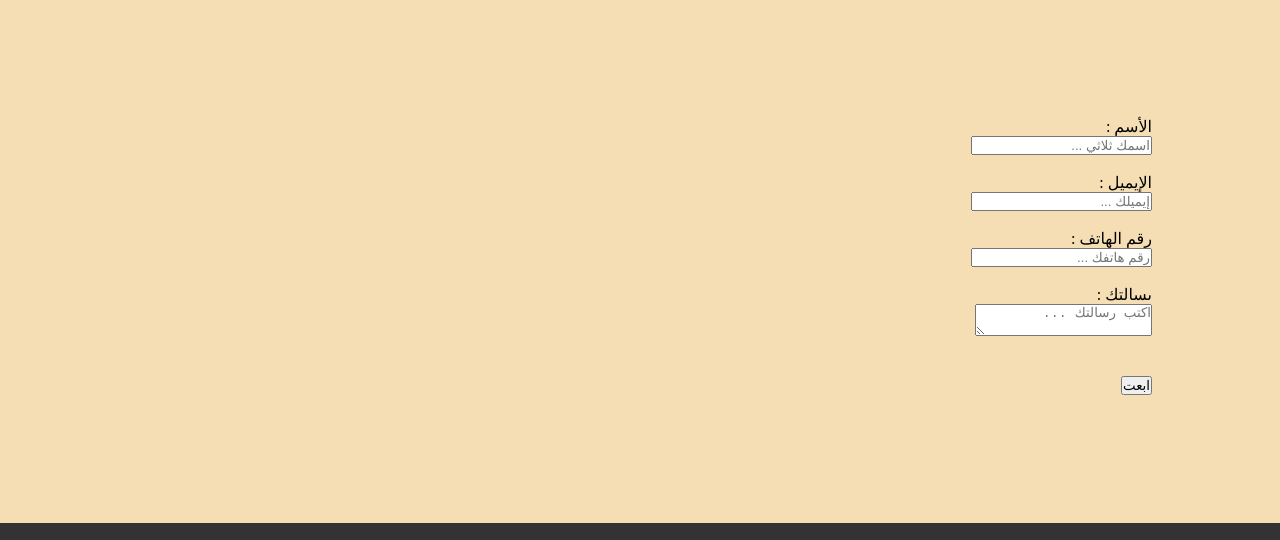
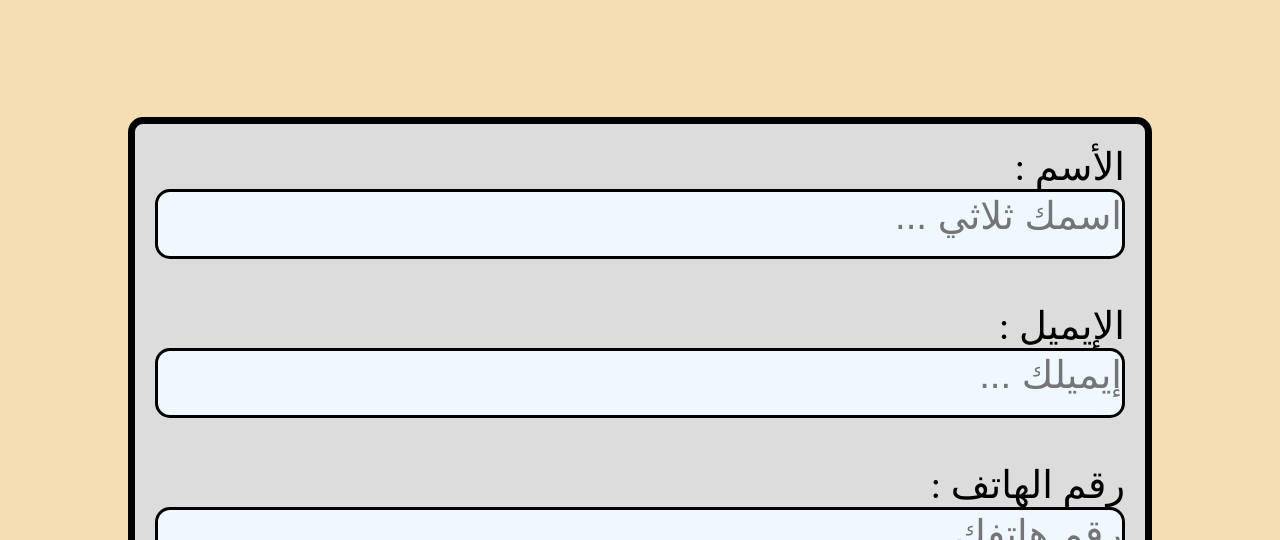
Before and after one commit to MoemenMounir/School_website, a plain HTML site: page contact.html in a window 1280 px wide. Shown: the part 232-772 px from the top of the page. Drawn offline with nearby package versions, Linux system fonts and the light colour scheme.

Commit message:
Update style.css

```diff
--- a/style.css
+++ b/style.css
@@ -204,14 +204,7 @@ main {
   padding: 10%;
 }
 
-/* ✅ الحل هنا */
-#articles-container {
-  display: flex;
-  flex-direction: column;
-}
-
 .article-card {
-  order: 1;
   background: antiquewhite;
   padding: 1rem;
   margin: 1rem 0;
@@ -235,8 +228,62 @@ main {
   color: #1f6699;
 }
 
+form {
+    border: black 7px solid;
+    border-radius: 15px;
+    padding: 20px;
+    text-align: right;
+    font-size: clamp(18px, 3vw, 50px);
+    background-color: gainsboro;
+    width: 100%;
+}
+form #name, #email, #phone, #price, #items {
+    border: 3px black solid;
+    border-radius: 15px;
+    width: 100%;
+    block-size: 70px;
+    background-color: aliceblue;
+}
+form #name:hover, form #email:hover, form #phone:hover, form #message:hover {
+    background-color: powderblue;
+}
+form #message {
+    width: 100%;
+    height: auto;
+    border-radius: 15px;
+    border: black solid 3px;
+    background-color: aliceblue;
+    font-size: clamp(18px, 3vw, 50px);
+    block-size: 150px;
+}
+form #submit {
+    display: block;
+    width: 100%;
+    background-color: green;
+    color: white;
+    border: black solid 3px;
+    border-radius: 15px;
+    font-size: clamp(18px, 3vw, 50px);
+}
+form #submit:hover {background-color: darkgreen;}
+form label {
+    font-size: clamp(18px, 3vw, 50px);
+}
+form ::placeholder {
+    font-size: clamp(18px, 3vw, 50px);
+}
+
+#h1 {
+  text-align: center;
+  font-size: clamp(18px, 3vw, 50px);
+}
+
+#p {
+  text-align: center;
+  font-size: clamp(18px, 3vw, 50px);
+}
+
 #load-more {
-  order: 2;
   margin: 20px auto;
   padding: 6px 16px;
   font-size: 14px;
@@ -278,3 +325,9 @@ footer a {
 footer a:hover {
   background-color: #555;
 }
+
+/* === التعديل الوحيد لزرار عرض المزيد يظهر تحت المقالات === */
+#articles-container {
+  display: flex;
+  flex-direction: column;
+}
```
